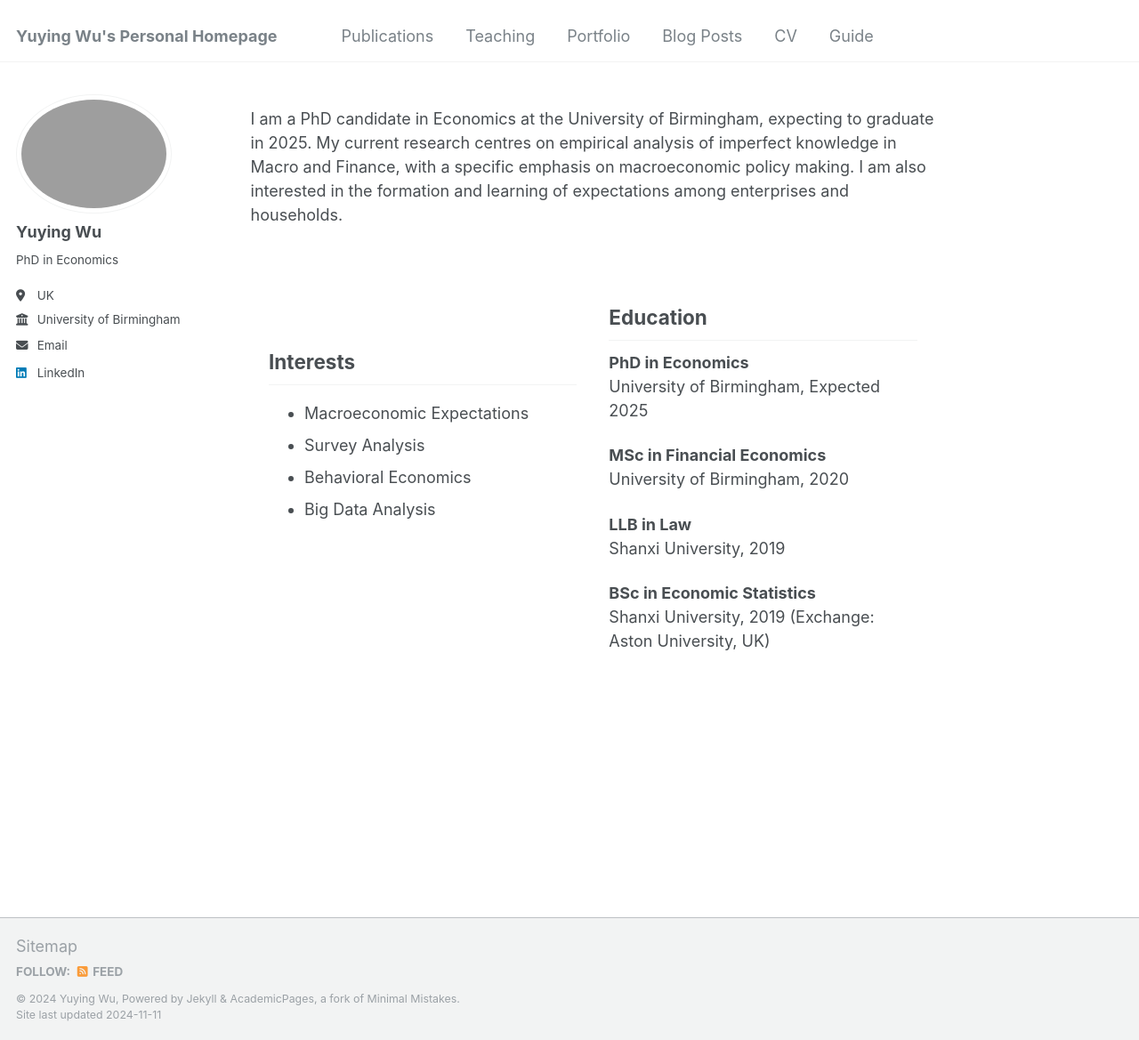
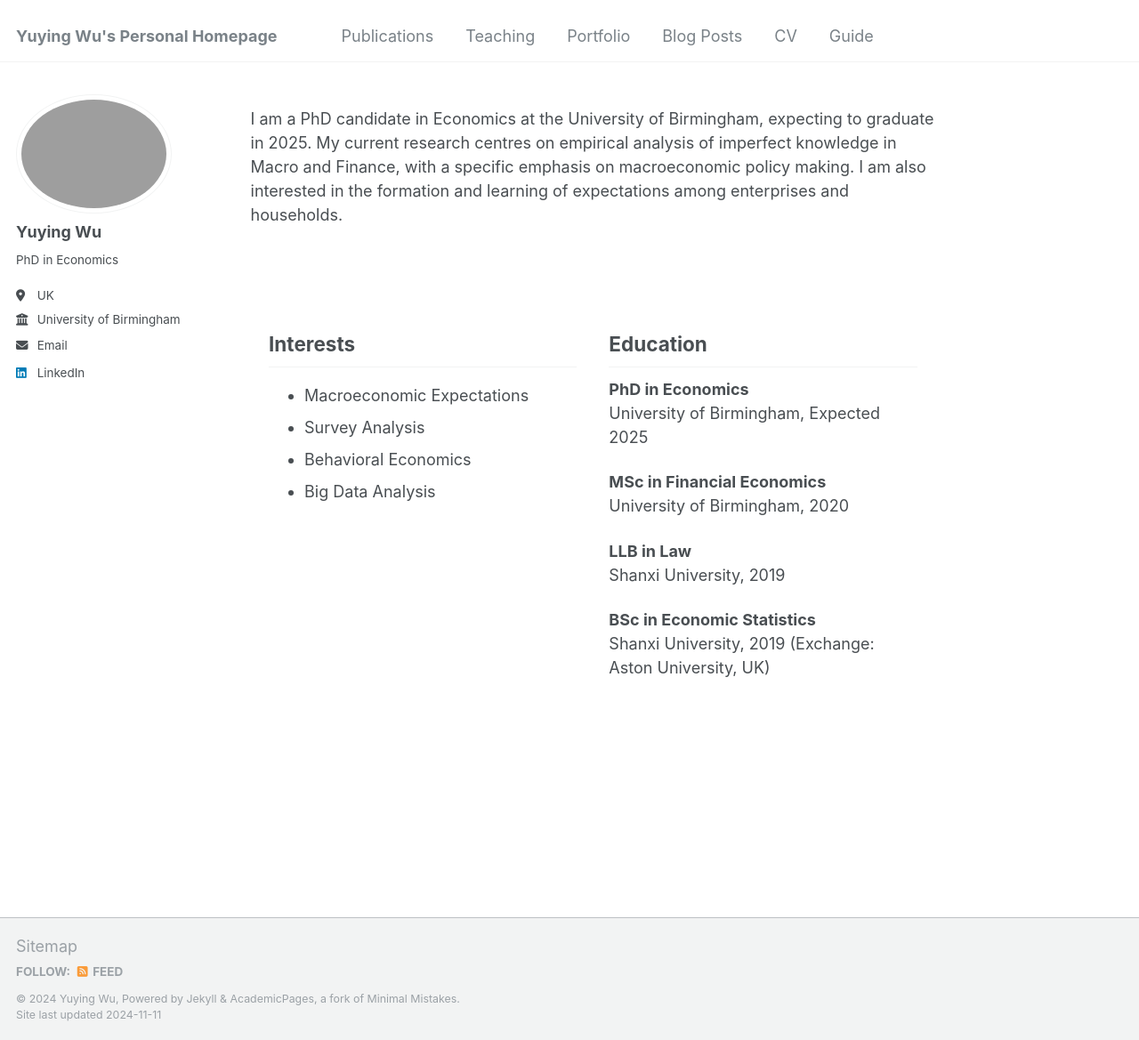
Before and after one commit to YUYINGWU-AURORA/yuying, a Jekyll site: the page built from _pages/about.md, in a window 1280 px wide and 1169 px high. Shown: the whole window at 89% size. Built offline with Jekyll 4.4.1, drawn with Linux system fonts in a browser that asks for light colours.

Commit message:
Update about.md

```diff
--- a/_pages/about.md
+++ b/_pages/about.md
@@ -9,9 +9,9 @@ redirect_from:
 
 I am a PhD candidate in Economics at the University of Birmingham, expecting to graduate in 2025. My current research centres on empirical analysis of imperfect knowledge in Macro and Finance, with a specific emphasis on macroeconomic policy making. I am also interested in the formation and learning of expectations among enterprises and households.
 
-<div style="display: flex; justify-content: center; gap: 2rem; padding-top: 20px;">
+<div style="display: flex; justify-content: center; gap: 2rem; padding-top: 50px;">
   <!-- Left Column: Interests -->
-  <div style="width: 45%; margin-top: 50px;">
+  <div style="width: 45%;">
     <h2>Interests</h2>
     <ul>
       <li>Macroeconomic Expectations</li>
```
